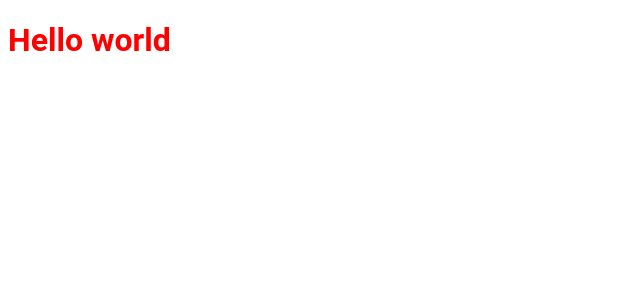
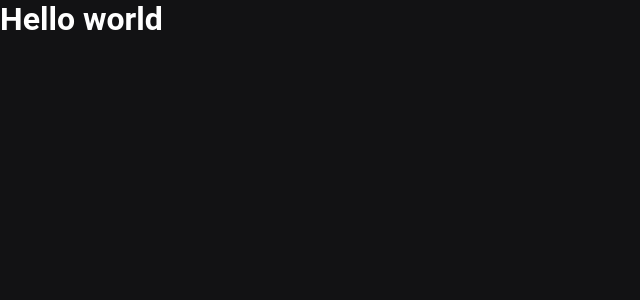
Before and after one commit to carlosallexandre/ig.news, a Next.js app: page / in a window 1280 px wide. Shown: the top 300 px of the page, without its empty margins (0-640 px from the left). Built offline with nearby package versions, Linux system fonts and the light colour scheme.

Commit message:
chore: add global styles

```diff
--- a/src/pages/_app.tsx
+++ b/src/pages/_app.tsx
@@ -1,4 +1,5 @@
 import { AppProps } from 'next/app'
+import '../styles/global.scss'
 
 function MyApp({ Component, pageProps }: AppProps) {
   return <Component {...pageProps} />
--- a/src/pages/index.tsx
+++ b/src/pages/index.tsx
@@ -1,12 +1,5 @@
-import Head from 'next/head'
-import Image from 'next/image'
-
-import styles from '../styles/home.module.scss'
-
 export default function Home() {
   return (
-    <h1 className={styles.title}>
-      Hello world
-    </h1>
+    <h1>Hello world</h1>
   )
 }
--- /dev/null
+++ b/src/styles/global.scss
@@ -0,0 +1,50 @@
+* {
+  margin: 0;
+  padding: 0;
+  box-sizing: border-box;
+}
+
+:root {
+  --white: #FFF;
+
+  --gray-100: #e1e1e6;
+  --gray-300: #a8a8b3;
+  --gray-900: #121214;
+
+  --cyan-500: #61dafb;
+  --yellow-500: #eba417;
+}
+
+@media (max-width: 1080px) {
+  html {
+    font-size: 93.75%;
+  }
+}
+
+@media (max-width: 720px) {
+  html {
+    font-size: 87.5%;
+  }
+}
+
+body {
+  background: var(--gray-900);
+  color: var(--white);
+}
+
+body,
+input,
+textarea,
+select,
+button {
+  font: 400 1rem 'Roboto', sans-serif;
+}
+
+button {
+  cursor: pointer;
+}
+
+a {
+  color: inherit;
+  text-decoration: none;
+}
--- a/src/styles/home.module.scss
+++ /dev/null
@@ -1,4 +0,0 @@
-.title {
-  color: red;
-  font-family: Roboto;
-}
```
